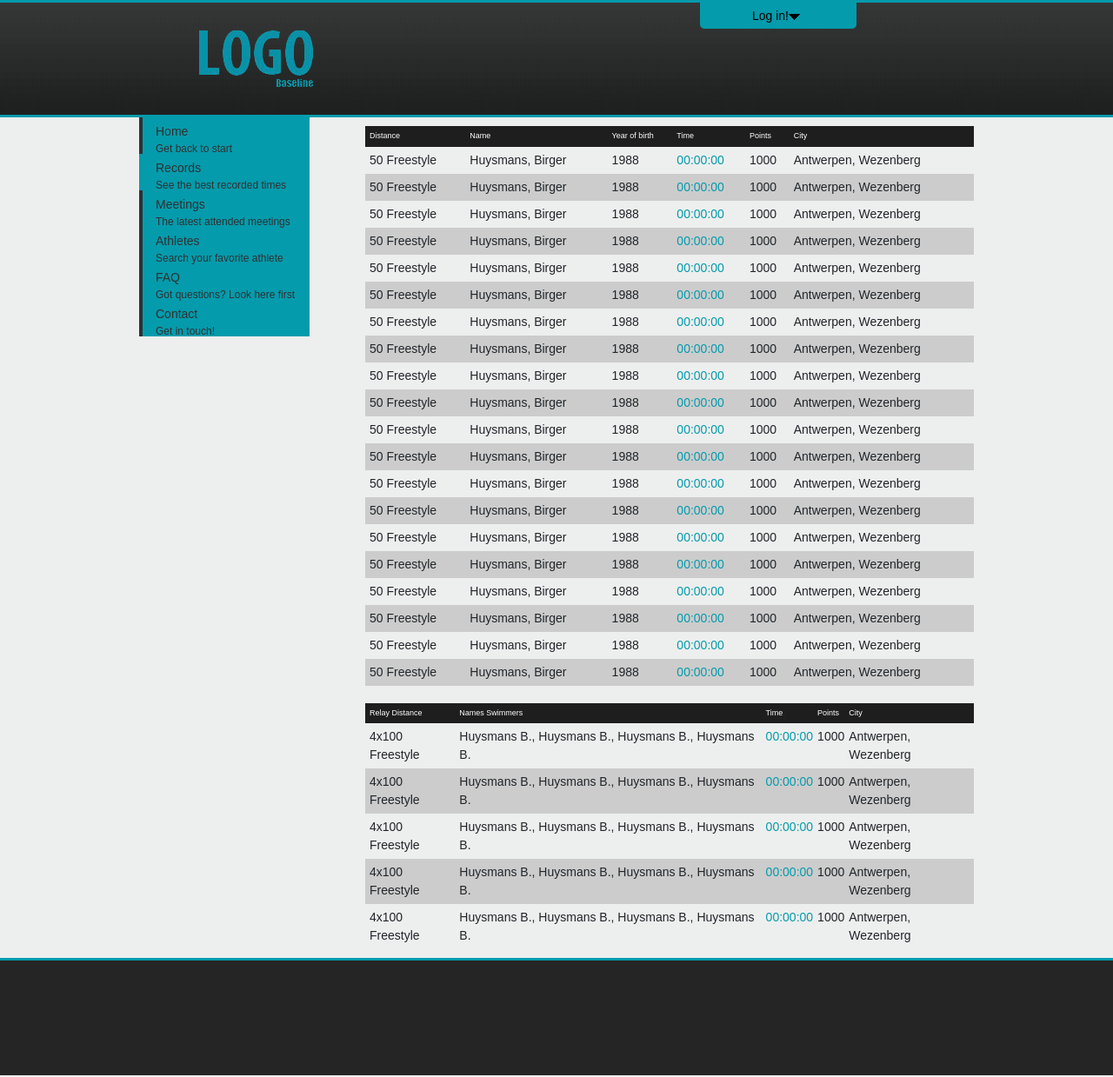
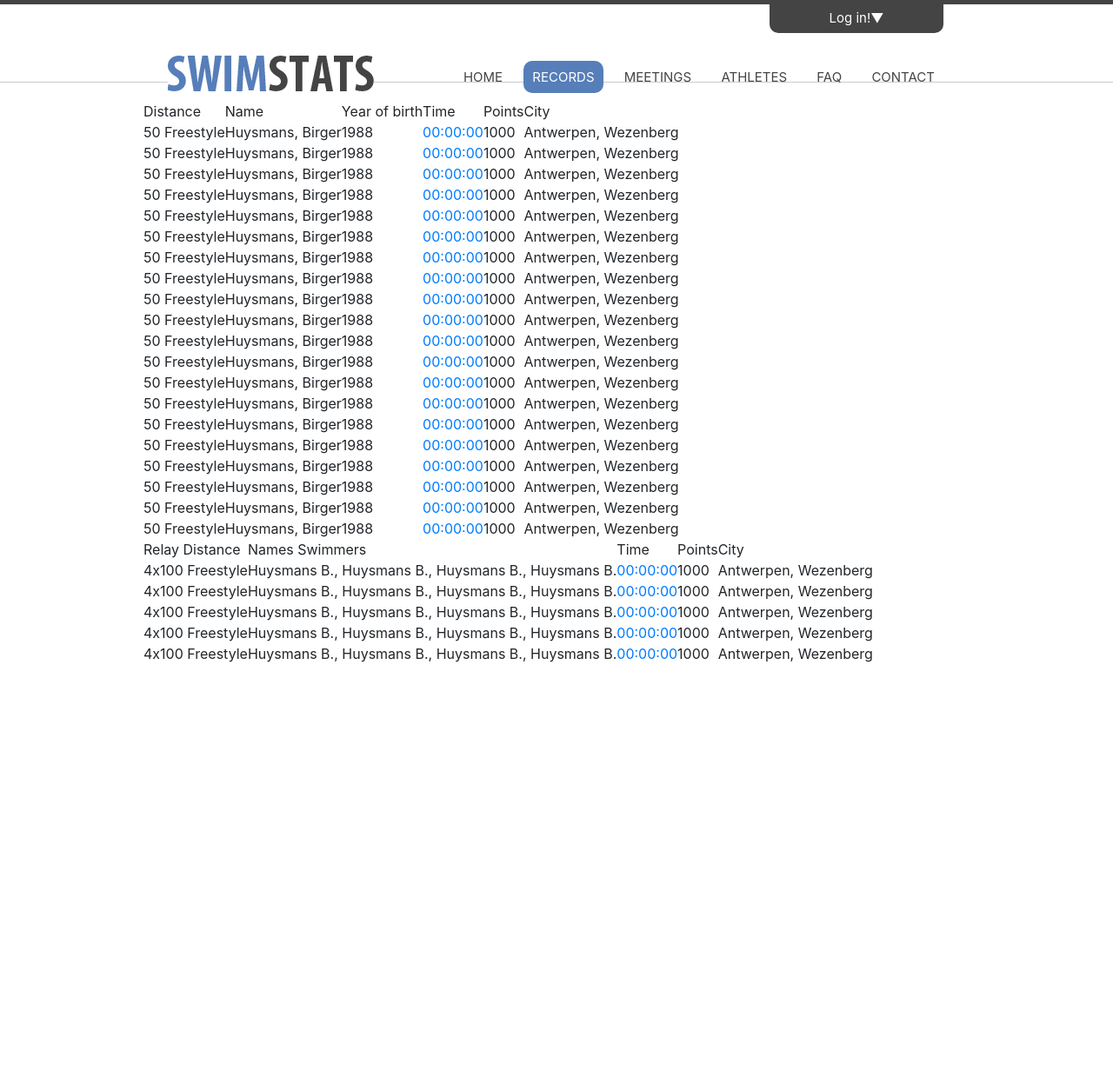
Before and after one commit to stevenMondelaers/sink-or-swim, a PHP site: page /records in a window 1280 px wide. Shown: the whole page at 87% size. After the commit the page ends 762 px from the top, so only its background shows below. Run offline with PHP 8.4, Linux system fonts and the light colour scheme; some libraries are stand-ins or nearby versions.

Commit message:
New layout

```diff
--- a/classes/user.class.php
+++ b/classes/user.class.php
@@ -25,10 +25,12 @@ class User {
             case "Birthdate" :
                 $this -> m_dBirthdate = $p_vValue;
                 break;
+            default:
+                break;
         }
     }
 
-    public function __get($p_sProperty, $p_vValue) {
+    public function __get($p_sProperty) {
         $vResult = null;
 
         switch($p_sProperty) {
@@ -44,6 +46,8 @@ class User {
             case "Birthdate" :
                 $vResult = m_dBirthdate;
                 break;
+            default:
+                break;
         }
 
         return $vResult;
--- a/css/screen.css
+++ b/css/screen.css
@@ -1,245 +1,83 @@
-body {
-	background-color: #edefee;
-	font-family: Arial, Helvetica, sans-serif;
-	font-size: 14px;
-}
-
-body > header, footer {
-	border-top: 3px solid #049BAC;
-	background-color: #252525;
-	width: 100%;
-	height: 135px;
-	display: inline-block;
-	border-color: #049bac;
+header {
+	border-top: 5px solid #444;
+	border-bottom: 1px solid #CCCCCC;
+	padding-bottom: 30px;
+	height: 95px;
 }
 
 .wrapper {
-	width: 960px;
-	margin-left: auto;
-	margin-right: auto;
+	width: 950px;
+	padding-right: 30px;
+	margin: 0 auto 0 auto;
 }
 
-.logo {
-	margin-top: 32px;
-	margin-left: 69px;
-}
-
-body > header {
-	border-bottom: 3px solid #049bac;
-	position: relative;
-	z-index: 1;
-	background-image: url('img/header.jpg');
-}
-
-
-
-footer {
-	margin-bottom: -4px;
-}
-
-section {
-	width: 700px;
-	padding-top: 10px;
-	padding-bottom: 10px;
-	float: right;
-}
-
-nav {
-	position: relative;
-	float: left;
-	z-index: 5;
-}
-
-nav li {
-	width: 196px;
-	height: 42px;
-	background-color: #049BAC;
-	border-left: 4px solid #303030;
-}
-
-nav li a {
-	padding-top: 6px;
-	padding-left: 15px;
-	color: #303030;
-	text-decoration: none;
-	display: block;
-	width: 181px;
-	height: 36px;
-}
-
-nav li:hover {
-	background-color: #303030;
-	border-left: 4px solid #049BAC;
-}
-
-nav li a:hover {
-	color: #049BAC;
-}
-
-.caps {
-	text-transform: uppercase;
-}
-
-.description {
-	display: block;
-	font-size: 12px;
-}
-
-.current {
-	border-color:#049BAC;
-}
-
-.records {
-	width: 100%;
-}
-
-.records thead {
-	background-color: #1e1e1e;
-	color: #fff;
-	font-size: 9px;
-}
-
-.records td {
-	padding-top: 5px;
-	padding-bottom: 5px;
-	padding-left: 5px;
-}
-
-.records tbody > tr:nth-child(even) {
-	background-color: #CCCCCC;
-}
-
-.records a {
-	color: #049BAC;
-	text-decoration: none;
+.clearfix {
+	clear: both;
 }
 
 #user {
-	width: 180px;
-	background-color: #049BAC;
 	float: right;
-	border-bottom-left-radius: 5px;
-	border-bottom-right-radius: 5px;
-	margin-right: 135px;
 	text-align: center;
+	background-color: #444;
+	border-bottom-left-radius: 10px;
+	border-bottom-right-radius: 10px;
+	width: 200px;
 	padding-top: 5px;
-}
-
-#user > a {
-	display: block;
-	height: 25px;
-	width: 180px;
-	border-bottom-left-radius: 5px;
-	border-bottom-right-radius: 5px;
-	color: #000;
-	text-decoration: none;
-	padding-right: 5px;
-}
-
-#user > a:hover {
-	color: #fff;
-}
-
-section > header {
-	width: 100%;
-}
-
-section > header > span {
-	display: inline-block;
-	width: 33%;
-	font-weight: bold;
+	padding-bottom: 5px;
 	font-size: 15px;
 }
 
-section > header > span:nth-child(2){
-	text-align: center;
-}
-
-section > header > span:last-child {
-	text-align: right;
-}
-
-section > header {
-	margin-bottom: 5px;
-}
-
-#sort {
-	padding-top: 5px;
-	padding-bottom: 5px;
-	background-color: #049BAC;
-	padding-left: 10px;
-	padding-right: 10px;
-}
-
-#sort li {
-	display: inline-block;
-	width: 20%;
-}
-
-#sort li {
-	margin-left: -4px;
-	text-align: center;
-}
-
-#sort li:first-child {
-	margin-left: 0px;
-	text-align: left;
-}
-
-#sort li:last-child {
-	text-align: right;
-}
-
-.secondRecords {
-	margin-top: 20px;
-}
-
-.pageNotFoundError {
-	display: block;
-	width: 340px;
-	margin-left: auto;
-	margin-right: auto;
-}
-
-.pageNotFoundError > p {
-	text-align: center;
-}
-
-fieldset > label, fieldset > textarea, fieldset > input {
-	display: block;
-	width: 350px;
-}
-
-fieldset > textarea {
-	resize: none;
-}
-
-fieldset {
-	border: 1px solid #000;
-	padding: 10px;
-	display: inline;
-}
-
-fieldset > label {
-	margin-bottom: 5px;
-}
-
-fieldset > input, fieldset > textarea {
-	margin-bottom: 10px;
+#user a {
+	color: #fff;
 }
 
 #userNav {
 	display: none;
 }
 
-#userNav > input {
-	width: inherit;
+.logo {
+	display: inline-block;
+	float: left;
+	margin-left: 28px;
+	margin-top: 26px;
+	height: auto;
 }
 
-form {
-	display: inline;
+header nav {
+	display: inline-block;
+	float: right;
+	margin-top: 40px;
+	font-size: 15px;
+	text-transform: uppercase;
 }
 
-legend {
-	width: auto;
+header nav > ul > li {
+	display: inline-block;
+	margin-right: 10px;
 }
+
+header nav > ul > li:last-child {
+	margin-right: 0px;
+}
+
+header nav > ul > li > a {
+	padding: 9px 10px 9px 10px;
+	color: #444;
+}
+
+.current a {
+	color: #FFF;
+	-moz-border-radius: 10px;
+	border-radius: 10px;
+	background-color: #567eb9;
+}
+
+.pageNotFoundError {
+	width: 340px;
+	margin-left: auto;
+	margin-right: auto;
+}
+
+.pageNotFoundError {
+	text-align: center;
+}
--- a/includes/includeHead.php
+++ b/includes/includeHead.php
@@ -1,3 +1,8 @@
+<?php
+
+    define("siteName", "Swimstats")
+
+?>
 <link rel="shortcut icon" href="/favicon.ico" />
 
 <link href="css/reset.css" type="text/css" rel="stylesheet" />
--- a/includes/includeHeader.php
+++ b/includes/includeHeader.php
@@ -6,34 +6,66 @@ $linkUrl = $parts[count($parts) - 1];
 ?>
 
 <header>
+
 	<div class="wrapper">
-		<a href="./"> <img src="img/logo.png" class="logo" alt="Logo" /> </a>
 		<div id="user">
 			<?php
-session_start();
 if(empty($_SESSION['user'])){
 
 			?>
-			<a href="login" id="lnkLogin">Log in!<img src="img/arrowDown.png" alt="Arrow down" /></a>
+			<a href="login" id="lnkLogin">Log in!&#9660;</a>
 			<?php
-
-    if($linkUrl != "register.php" && $linkUrl != "login.php"){
-        ?>
-			<form action="<?php echo 'http://' . $_SERVER['SERVER_NAME'] . $_SERVER['PHP_SELF']; ?>" method="POST" id="userNav">
-			<label for="username">Username: </label>
-			<input type="text" name="username" id="username" />
-			<label for="password">Password: </label>
-			<input type="password" name="password" id="password" />
-			<input type="submit" value="Log in!" id="btnLogin" />
-			<a href="register">Register</a>
-			</form>
-			<?php
-    }
             }else {
-
+            echo "<a href='#'>Birger Huysmans (3) &#9660;</a>";
             }
 			?>
 			<!--<a href="#">Birger Huysmans (3)<img src="img/arrowDown.png" alt="Arrow down" /></a>-->
 		</div>
+
+		<a href="./" class="logo clearfix"><img src="img/logo.jpg" alt="logo" /></a>
+
+		<nav>
+			<ul>
+				<li <?php
+                if ($linkUrl == "index.php") { echo "class='current'";
+                }
+				?>>
+					<a href="./">Home</a>
+				</li>
+				<li <?php
+                if ($linkUrl == "records.php") { echo "class='current'";
+                }
+				?>>
+					<a href="records">Records</a>
+				</li>
+				<li <?php
+                if ($linkUrl == "meetings.php") { echo "class='current'";
+                }
+				?>>
+					<a href="meetings">Meetings</a>
+				</li>
+				<li <?php
+                if ($linkUrl == "athletes.php") { echo "class='current'";
+                }
+				?>>
+					<a href="athletes">Athletes</a>
+				</li>
+				<li <?php
+                if ($linkUrl == "faq.php") { echo "class='current'";
+                }
+				?>>
+					<a href="faq">faq</a>
+				</li>
+				<li <?php
+                if ($linkUrl == "contact.php") { echo "class='current'";
+                }
+				?>>
+					<a href="contact">Contact</a>
+				</li>
+			</ul>
+		</nav>
+
+		<div class="clearfix"></div>
+
 	</div>
 </header>
--- a/includes/includeNavigation.php
+++ b/includes/includeNavigation.php
@@ -3,25 +3,3 @@ $currentFile = $_SERVER["PHP_SELF"];
 $parts = Explode('/', $currentFile);
 $linkUrl = $parts[count($parts) - 1];
 ?>
-<nav>
-	<ul>
-		<li <?php if($linkUrl == "index.php") { echo "class='current'";} ?>>
-			<a href="./">Home <span class="description">Get back to start</span> </a>
-		</li>
-		<li <?php if($linkUrl == "records.php") { echo "class='current'";} ?>>
-			<a href="records">Records <span class="description"> See the best recorded times </span> </a>
-		</li>
-		<li <?php if($linkUrl == "meetings.php") { echo "class='current'";} ?>>
-			<a href="meetings">Meetings <span class="description"> The latest attended meetings </span> </a>
-		</li>
-		<li <?php if($linkUrl == "athletes.php") { echo "class='current'";} ?>>
-			<a href="athletes">Athletes <span class="description"> Search your favorite athlete </span> </a>
-		</li>
-		<li <?php if($linkUrl == "faq.php") { echo "class='current'";} ?>>
-			<a href="faq"><span class="caps">faq</span> <span class="description"> Got questions? Look here first </span> </a>
-		</li>
-		<li <?php if($linkUrl == "contact.php") { echo "class='current'";} ?>>
-			<a href="contact">Contact <span class="description"> Get in touch! </span> </a>
-		</li>
-	</ul>
-</nav>
--- a/js/scripts.js
+++ b/js/scripts.js
@@ -1,5 +1,5 @@
 $(document).ready(function(){
-	$("#lnkLogin").click(function(){
+	/*$("#lnkLogin").click(function(){
 
 		console.log("Start to slide");
 		$("#userNav").slideToggle(function(){
@@ -8,5 +8,5 @@ $(document).ready(function(){
 
 		return (false);
 
-	});
+	});*/
 });
```
Also changed, not shown: classes/database.class.php (+14 -8 lines), contact.php (+16 -2 lines), index.php (+8 -5 lines), login.php (+4 -13 lines), .htaccess, img/logo.jpg (added), img/logo.png (deleted), includes/includeFooter.php (added).
